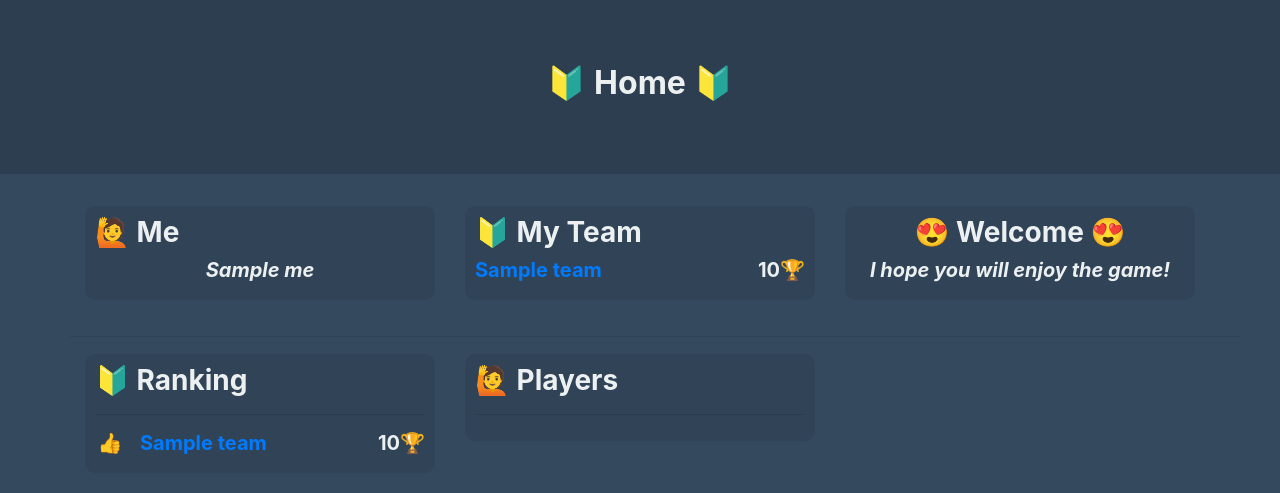
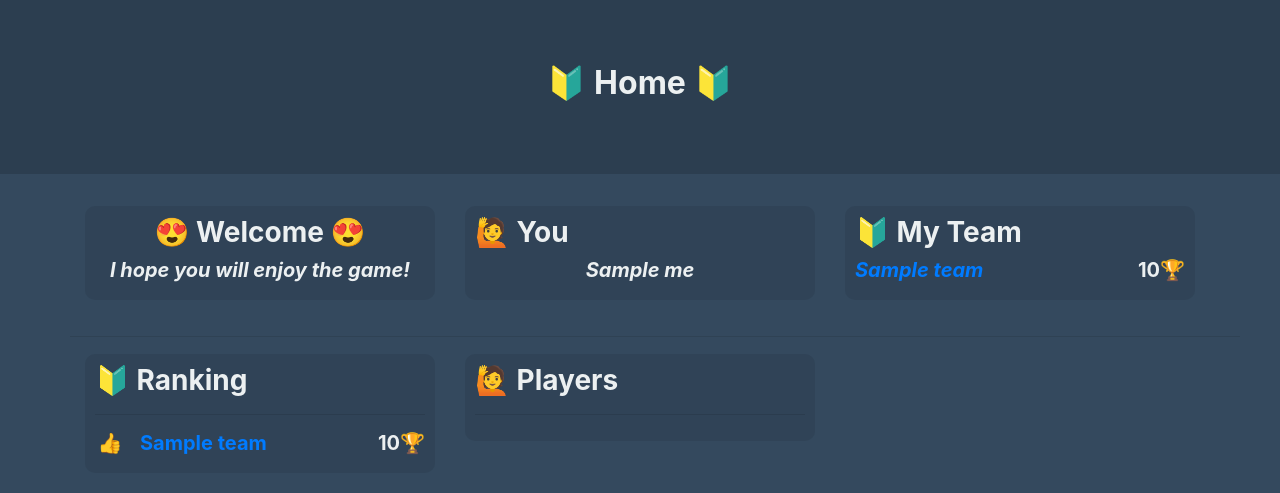
Before and after one commit to bastienexertier/picturegame, a Flask app: template templates/home_page.html in a window 1280 px wide. Shown: the top 493 px of the page. Run offline with Flask 2, Linux system fonts and the light colour scheme; the template is opened without the code that fills it: most values are stand-ins (such as "Sample title", 1, 10 or a date in 2020); some libraries are stand-ins or nearby versions.

Commit message:
ajout de flavor text, et definition des message d'erreur dans home page, app.py transmet un code d'erreur, qui est verbosé par l'html

```diff
--- a/app.py
+++ b/app.py
@@ -144,7 +144,7 @@ def team_leave():
 	user_id = getters.user(session)
 	with Cursor() as cursor:
 		success = TeamLeave(user_id).send_db(cursor)
-	msg = "You can't leave your team if you're the owner."
+	msg = 'is owner'
 	return redirect('/home') if success else redirect('/team?msg={}'.format(msg))
 
 @app.route('/team/picture')
--- a/templates/home_page.html
+++ b/templates/home_page.html
@@ -16,8 +16,15 @@
 		<div class="row">
 
 			<div class="col-12 col-md-6 col-xl-4 element-container">
+				<div class="element text-center">
+					<h3>&#x1F60D; Welcome &#x1F60D;</h3>
+					<h5 class="italic">I hope you will enjoy the game!</h5>
+				</div>
+			</div>
+
+			<div class="col-12 col-md-6 col-xl-4 element-container">
 				<div class="element">
-					<h3 class="theme-person"> Me</h3>
+					<h3 class="theme-person"> You</h3>
 					<h5 class="italic text-center">{{ me.name }}</h5>
 				</div>
 			</div>
@@ -30,7 +37,7 @@
 <!-- 							<h5 class="col-2 line-left">
 								&#x1F4AA;
 							</h5> -->
-							<h5 class="col-9 ellipseable">
+							<h5 class="col-9 ellipseable italic">
 								<a href="/team?team={{ my_team.team_id }}">{{ my_team.name }}</a>
 							</h5>
 							<h5 class="col-3 line-right">
@@ -47,13 +54,6 @@
 					</div>
 				</div>
 			{% endif %}
-
-			<div class="col-12 col-md-6 col-xl-4 element-container">
-				<div class="element text-center">
-					<h3>&#x1F60D; Welcome &#x1F60D;</h3>
-					<h5 class="italic">I hope you will enjoy the game!</h5>
-				</div>
-			</div>
 
 			<hr class="col-12">
 
```
Also changed, not shown: templates/team_page.html (+9 -1 lines).
